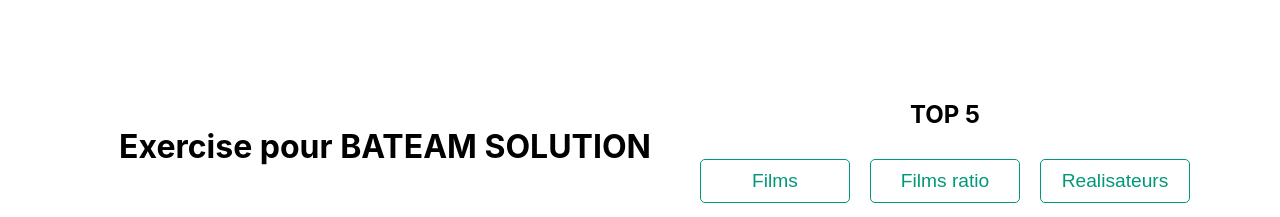
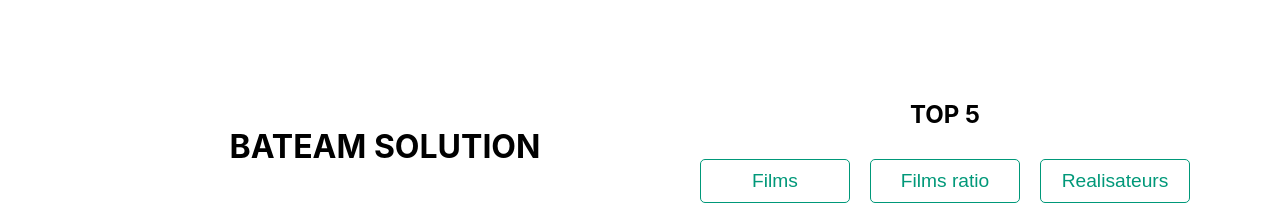
Before and after one commit to fabden/exo_tableau, a React (Create React App) app: page / in a window 1280 px wide. Shown: the top 217 px of the page. Built offline with nearby package versions, Linux system fonts and the light colour scheme; no server answers.

Commit message:
ajout message erreur pour api HS

```diff
--- a/src/App.js
+++ b/src/App.js
@@ -15,10 +15,11 @@
   // import datas via api perso
 
   useEffect(() => {
-    axios.get('http://localhost:8080/api/trifilm')
+    axios.get('http://localhost:8080/api/exofilm')
       .then((recupDatasApi) => {
         setDatasAPI(nettoygeData(recupDatasApi.data));
-      });
+      })
+      .catch(() => { console.log('L\'api ne fonctionne pas '); });
   }, []);
 
   // state pour modal
--- a/src/component/TopFive/TopFive.js
+++ b/src/component/TopFive/TopFive.js
@@ -9,7 +9,7 @@
   return (
     <div className="root">
       <div className="description">
-        <h1>Exercise pour BATEAM SOLUTION</h1>
+        <h1>BATEAM SOLUTION</h1>
       </div>
       <div className="topfive">
         <div className="topFiveTitre">
```
